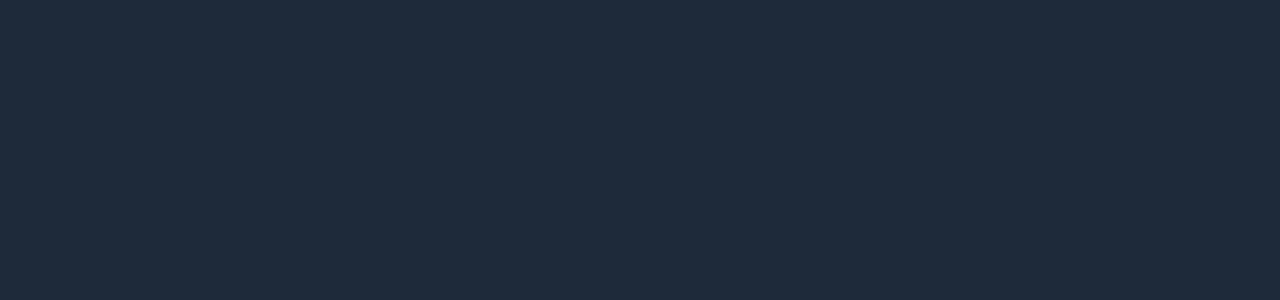
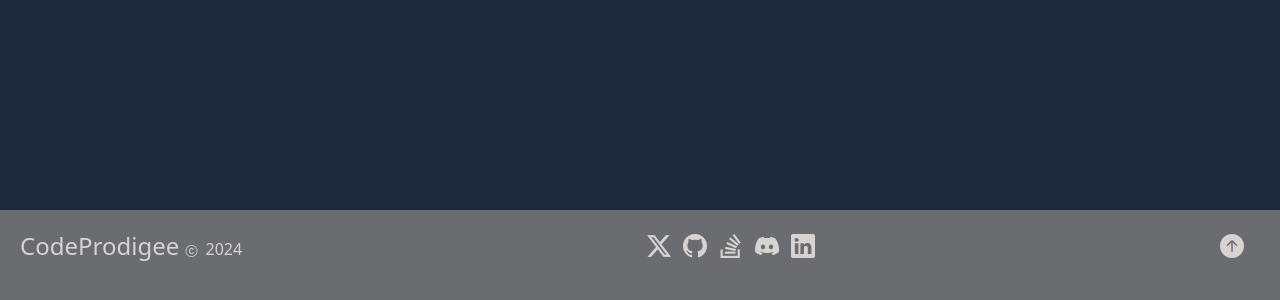
Before and after one commit to joeizang/codeprodigee, a Next.js app: page / in a window 1280 px wide. Shown: the part 672-972 px from the top of the page. Before the commit the page ends 882 px from the top, so only its background shows below. Built offline with nearby package versions, Linux system fonts and the light colour scheme.

Commit message:
add footer component to layout

```diff
--- a/package.json
+++ b/package.json
@@ -9,6 +9,7 @@
     "lint": "next lint"
   },
   "dependencies": {
+    "bootstrap-icons": "^1.11.3",
     "next": "14.2.4",
     "prettier": "^3.3.2",
     "react": "^18",
--- a/src/app/layout.tsx
+++ b/src/app/layout.tsx
@@ -1,7 +1,9 @@
 import type { Metadata } from "next"
 import { Inter } from "next/font/google"
 import "./globals.css"
-import Navigation from "@/components"
+import 'bootstrap-icons/font/bootstrap-icons.min.css'
+import Navigation from '@/components/navigation'
+import Footer from '@/components/footer'
 
 const inter = Inter({ subsets: ["latin"] })
 
@@ -20,6 +22,7 @@
       <body className="bg-slate-800">
         <Navigation />
         {children}
+        <Footer />
       </body>
     </html>
   )
--- /dev/null
+++ b/src/components/footer.tsx
@@ -0,0 +1,24 @@
+import React from 'react'
+
+export default function Footer () {
+  return (
+    <section className="text-stone-300 flex justify-between bg-mountain-mist-500 min-h-32">
+      <div className="p-5">
+        <span className="text-2xl">CodeProdigee <i className="bi bi-c-circle text-xs"></i></span>
+        <span className="ml-2">{new Date().getFullYear()}</span>
+      </div>
+      <div className="p-5 flex flex-col text-center">
+        <ul className="flex gap-3">
+          <li><a href="" className="hover:text-old-brick-400 hover:cursor-pointer bi bi-twitter-x text-2xl"></a></li>
+          <li><a href="" className="hover:text-old-brick-400 hover:cursor-pointer bi bi-github text-2xl"></a></li>
+          <li><a href="" className="hover:text-old-brick-400 hover:cursor-pointer bi bi-stack-overflow text-2xl"></a></li>
+          <li><a href="" className="hover:text-old-brick-400 hover:cursor-pointer bi bi-discord text-2xl"></a></li>
+          <li><a href="" className="hover:text-old-brick-400 hover:cursor-pointer bi bi-linkedin text-2xl"></a></li>
+        </ul>
+      </div>
+      <div className="mr-4 p-5">
+        <span className="backToTop text-2xl hover:text-old-brick-400 hover:cursor-pointer bi bi-arrow-up-circle-fill"></span>
+      </div>
+    </section>
+  )
+}
--- a/src/components/index.ts
+++ /dev/null
@@ -1,3 +0,0 @@
-import { Navigation } from './navigation'
-
-export { Navigation as default } from './navigation'
--- a/src/components/navigation.tsx
+++ b/src/components/navigation.tsx
@@ -20,7 +20,7 @@
   }
 ]
 
-export function Navigation () {
+export default function Navigation () {
   return (
     <nav className="container-fluid px-4 mx-auto bg-mountain-mist-500">
       <div className="flex flex-row md:justify-between items-center">
@@ -38,7 +38,7 @@
           {menuItems.map((menuItem) => (
             <span
               key={`${new Date()}-${menuItem.menuText}`}
-              className={"p-5 md:text-xl hover:underline hover:underline-offset-8 decoration-wavy hover:cursor-pointer"}
+              className={"p-5 md:text-xl hover:text-old-brick-400 hover:underline hover:underline-offset-8 decoration-wavy hover:cursor-pointer"}
             >
             <Link href={menuItem.link}>
               {menuItem.menuText}
```
Also changed, not shown: 1 other file (tests, documents, lock files or other folders).
